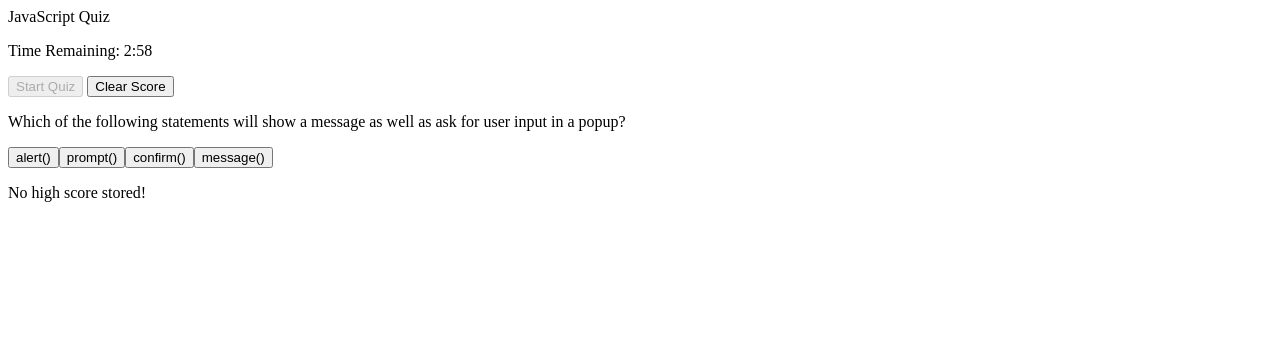
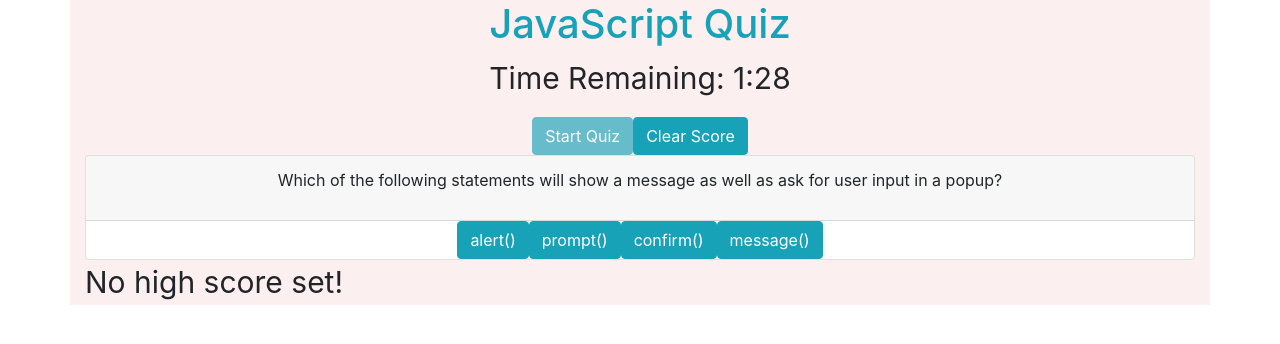
Before and after one commit to jburz/multiple-choice-timed-quiz, a plain HTML site: page index.html in a window 1280 px wide. Both pictures are taken after a click on the button "Start Quiz". Drawn offline with nearby package versions, Linux system fonts and the light colour scheme.

Commit message:
Added design and layout

```diff
--- a/index.html
+++ b/index.html
@@ -1,24 +1,48 @@
 <!DOCTYPE html>
 <html lang="en">
+
 <head>
     <meta charset="UTF-8">
     <meta name="viewport" content="width=device-width, initial-scale=1.0">
     <title>Code Quiz!</title>
+    <link rel="stylesheet" href="https://stackpath.bootstrapcdn.com/bootstrap/4.5.0/css/bootstrap.min.css"
+        integrity="sha384-9aIt2nRpC12Uk9gS9baDl411NQApFmC26EwAOH8WgZl5MYYxFfc+NcPb1dKGj7Sk" crossorigin="anonymous">
 </head>
+
 <body>
-    <header id="header">JavaScript Quiz</header>
-    <main>
-        <div class="container"></div>
-        <p id="timer"></p>
-        <button id="timer-button">Start Quiz</button>
-        <button id="clear-button">Clear Score</button>
-        <div id="question"></div>
-        <div id="answers"></div>
-        <div id="div-hi-score"></div>
-            <p id="hi-score">Hi Score</p>
-    </main>
+    <div class="container" style="background-color: #FCEFEF;">
+        <header id="header">
+            <div class="row justify-content-center">
+                <h1 class="text-info">
+                    JavaScript Quiz
+                </h1>
+            </div>
+        </header>
+        <main>
+            <div class="row justify-content-center" style="font-size: 30px;">
+                <p id="timer"></p>
+            </div>
+            <div class="row justify-content-center">
+                <button id="timer-button" class="btn btn-info">Start Quiz</button>
+                <button id="clear-button" class="btn btn-info">Clear Score</button>
+            </div>
+            <div class="card">
+                <div class="card-header">
+                    <div id="question" class="col-sm-12 d-sm-flex justify-content-center"></div>
+                </div>
+                <div id="answers" class="col-sm-12 d-sm-flex justify-content-center">
+                </div>
+
+            </div>
+            <div id="div-hi-score"></div>
+            <p id="hi-score" style="font-size: 30px">Hi Score</p>
+        </main>
+    </div>
+
+
     <script src="./quiz.js"></script>
     <script src="./timer.js"></script>
     <script src="./setup.js"></script>
 </body>
+
 </html>
--- a/quiz.js
+++ b/quiz.js
@@ -43,10 +43,11 @@ function runQuiz() {
     //create a button element for each of the 4 answers
     for (let i = 0; i < 4; i++) {
         buttonAnswer[i] = document.createElement("button");
-        answersElem.append(buttonAnswer[i]);
         buttonAnswer[i].setAttribute("id", "answer-button" + i);
+        buttonAnswer[i].setAttribute("class", "btn btn-info text-center");
         buttonAnswer[i].textContent = quizQuestions[questionIndex].a[i + 1];
         console.log(buttonAnswer[i].textContent);
+        answersElem.append(buttonAnswer[i]);
     };
 
     //Click listener to wait for an answer button click
@@ -75,15 +76,15 @@ function runQuiz() {
 
             //output score and percent correct
             alert("Game over, thanks for playing!  Your total score was " + score + "/" + quizQuestions.length + " correct, or " + score / quizQuestions.length * 100 + "%!");
-            console.log(score);
-            console.log(hiScore);
+            // console.log(score);
+            // console.log(hiScore);
             if (score > hiScore) {
                 hiScore = score;
                 hiScoreInitials = prompt("You got a new high score! Please enter your initials to record your record.");
                 localStorage.setItem("hiScoreInitials", hiScoreInitials);
                 localStorage.setItem("hiScore", hiScore);
                 displayHighScore();
-            }   else {
+            } else {
                 alert("You didn't quite get a new high score....better luck next time!");
             }
         }
@@ -109,9 +110,9 @@ function disableButtons() {
 
 function displayHighScore() {
     if (localStorage.getItem("hiScoreInitials") == null) {
-        hiScoreDisplay.textContent = "No high score stored!";
+        hiScoreDisplay.textContent = "No high score set!";
     } else {
-        hiScoreDisplay.textContent = ("Current High Score: " + localStorage.getItem("hiScore") + " questions correct by " + localStorage.getItem("hiScoreInitials"));
+        hiScoreDisplay.textContent = ("Current High Score: " + localStorage.getItem("hiScore") + "/" + quizQuestions.length + " by " + localStorage.getItem("hiScoreInitials"));
     }
 }
 
--- a/timer.js
+++ b/timer.js
@@ -2,7 +2,7 @@
 //Variable to count down from start
 const timer = document.getElementById("timer");
 const timerButton = document.getElementById('timer-button');
-let totalSeconds = 180;
+let totalSeconds = 90;
 let timerSeconds = 0;
 let secondsElapsed = 0;
 let timerMinutes = 0;
```
Also changed, not shown: style.css (added).
